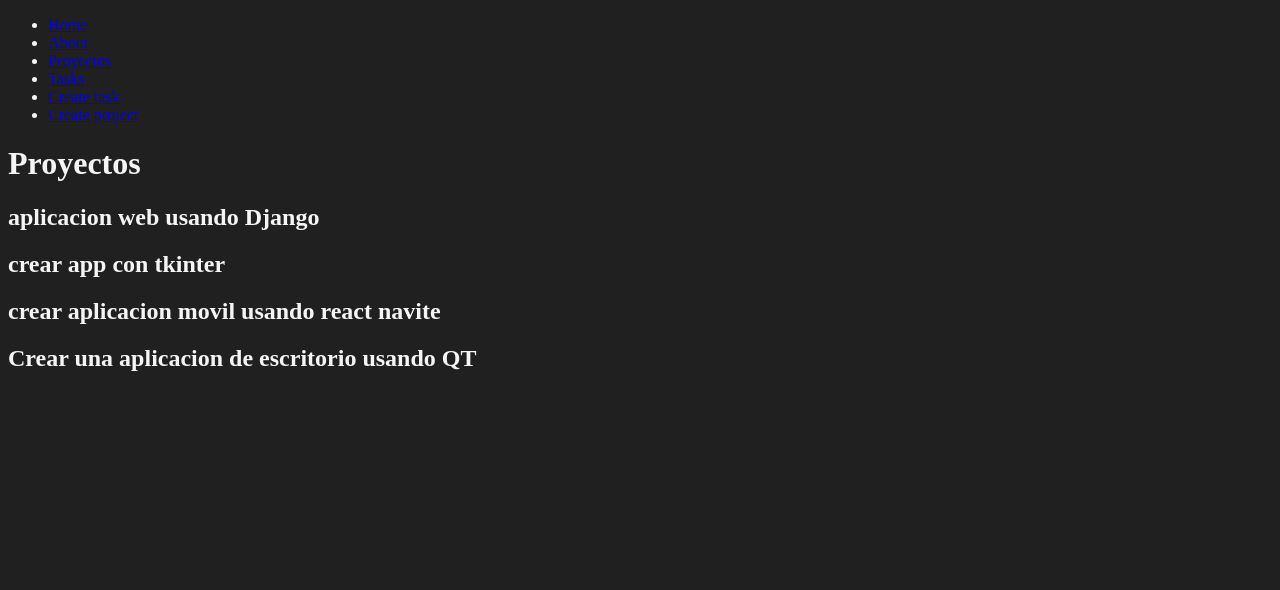
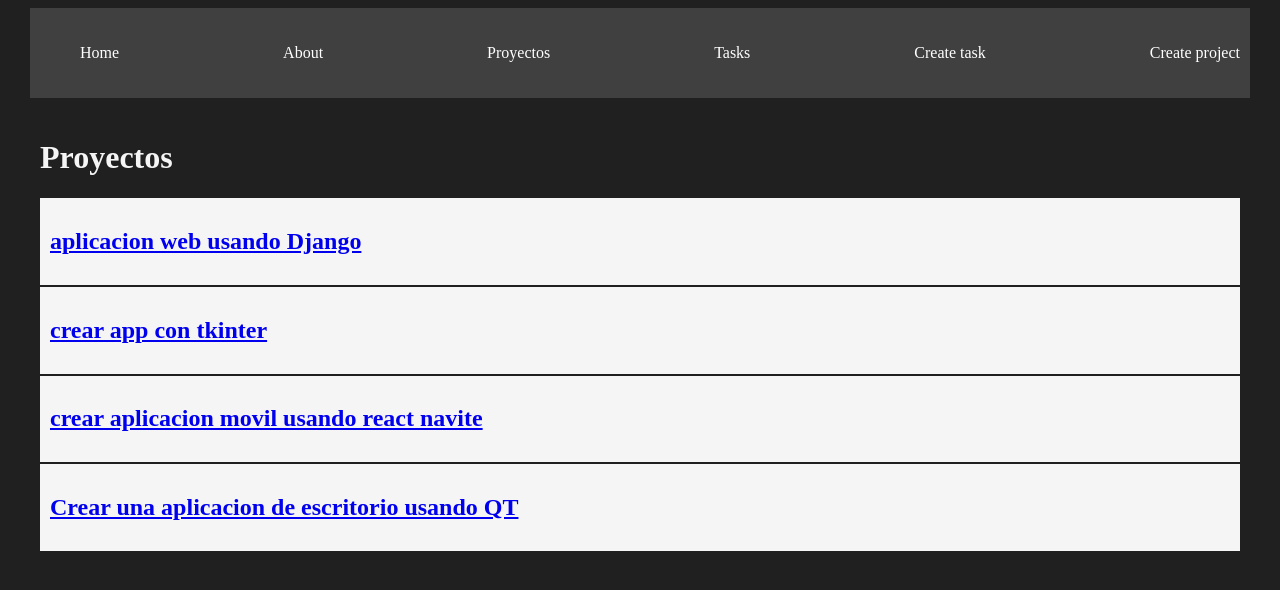
Before and after one commit to alonso1298/Djangoproject, a Django app: page /proyectos/ in a window 1280 px wide. Shown: the top 590 px of the page. Run offline with Django 5.2, Linux system fonts and the light colour scheme; data comes from the database, SQL or seed files in the repository.

Commit message:
Mejoras finales

```diff
--- a/myapp/forms.py
+++ b/myapp/forms.py
@@ -1,9 +1,9 @@
 from django import forms
 
 class CreateNewTask(forms.Form):
-    title = forms.CharField(label='Titulo de tarea', max_length=200)
-    description = forms.CharField(label='Descripcion de la tarea: ',widget=forms.Textarea)
+    title = forms.CharField(label='Titulo de tarea', max_length=200, widget=forms.TextInput(attrs={'class': 'input'}))
+    description = forms.CharField(label='Descripcion de la tarea: ',widget=forms.Textarea(attrs={'class': 'input'}) )
 
 
 class CreateNewProject(forms.Form):
-    name = forms.CharField(label='Nombre del proyecto', max_length=200)
+    name = forms.CharField(label='Nombre del proyecto', max_length=200, widget=forms.TextInput(attrs={'class': 'input'}))
--- a/myapp/static/styles/main.css
+++ b/myapp/static/styles/main.css
@@ -1,5 +1,47 @@
 body {
     background: #202020;
     color: whitesmoke;
+}
 
+.navbar{
+    background: #404040;
+    padding: 5px 0;
 }
+
+.navbar ul {
+    display: flex;
+    justify-content: space-between;
+}
+
+.navbar ul li {
+    list-style: none;
+}
+
+.navbar ul li a {
+    color: white;
+    text-decoration: none;
+}
+
+.navbar ul li a:hover{
+    color: aqua;
+}
+
+.container {
+    max-width: 1200px;
+    margin: auto;
+    padding: 20px 10px;
+}
+
+.card{
+    background: whitesmoke;
+    color: black;
+    padding: 10px;
+    margin-bottom: 2px;
+}
+
+.input{
+    background: wheat;
+    padding: 10px;
+    text-align: center;
+    display: block;
+}
--- a/myapp/templates/layouts/base.html
+++ b/myapp/templates/layouts/base.html
@@ -9,7 +9,7 @@
     <link rel="stylesheet" href="{% static '/styles/main.css' %}">
 </head>
 <body>
-    <nav>
+    <nav class="navbar container">
         <ul>
             <li>
                 <a href="{% url 'index' %}">Home</a>
@@ -32,7 +32,10 @@
         </ul>
     </nav>
 
-    {% block content %}
-    {% endblock %}
+    <main class="container">
+        {% block content %}
+        {% endblock %}
+    </main>
+
 </body>
 </html>
--- a/myapp/templates/projects/proyectos.html
+++ b/myapp/templates/projects/proyectos.html
@@ -6,8 +6,10 @@
 
 {% for proyectos in proyectos %}
 
-<article>
-    <h1>{{proyectos.name}}</h1>
+<article class="card">
+    <a href="{% url 'project_detail' proyectos.id %}">
+        <h1>{{proyectos.name}}</h1>
+    </a>
 </article>
 
 {% endfor %}
--- a/myapp/urls.py
+++ b/myapp/urls.py
@@ -6,6 +6,7 @@ urlpatterns = [
     path('about/', views.about, name="about"),
     path('saludar/<str:username>', views.saludar, name="hello"),
     path('proyectos/', views.proyectos, name="proyectos"),
+    path('proyectos/<int:id>', views.project_detail, name="project_detail"),
     path('tasks/', views.tasks, name="tasks"),
     path('create_task/', views.create_task, name="create_tasks"),
     path('create_project/', views.create_project, name="create_project"),
--- a/myapp/views.py
+++ b/myapp/views.py
@@ -1,7 +1,7 @@
 from django.shortcuts import render
 from django.http import HttpResponse
 from .models import Project, Task
-from django.shortcuts import render, redirect
+from django.shortcuts import render, redirect, get_object_or_404
 from .forms import CreateNewTask, CreateNewProject
 
 # Create your views here.
@@ -43,4 +43,12 @@ def create_project(request):
         })
     else:
         Project.objects.create(name=request.POST['name'])
-        render('proyectos')
+        return render('proyectos')
+
+def project_detail(request, id):
+    project = get_object_or_404(Project, id=id)
+    tasks = Task.objects.filter(project_id=id)
+    return render(request, 'projects/detail.html',{
+        'project':project,
+        'tasks': tasks
+    })
```
Also changed, not shown: myapp/templates/projects/detail.html (added, +15 -0 lines).
